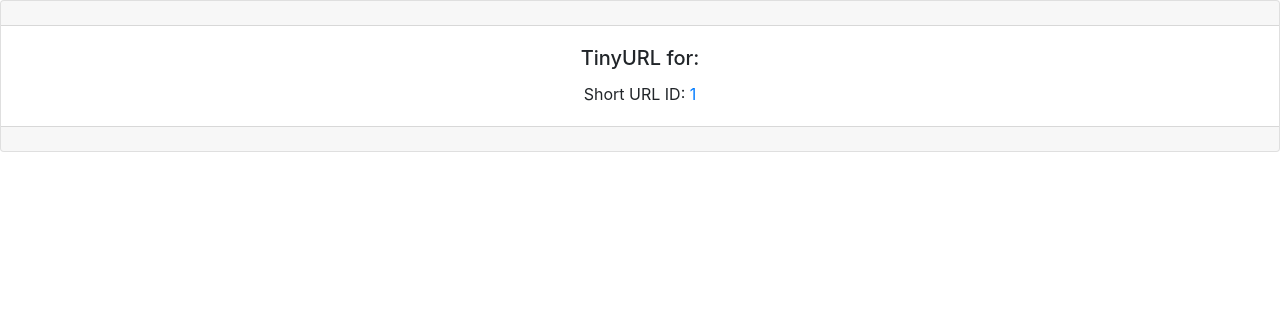
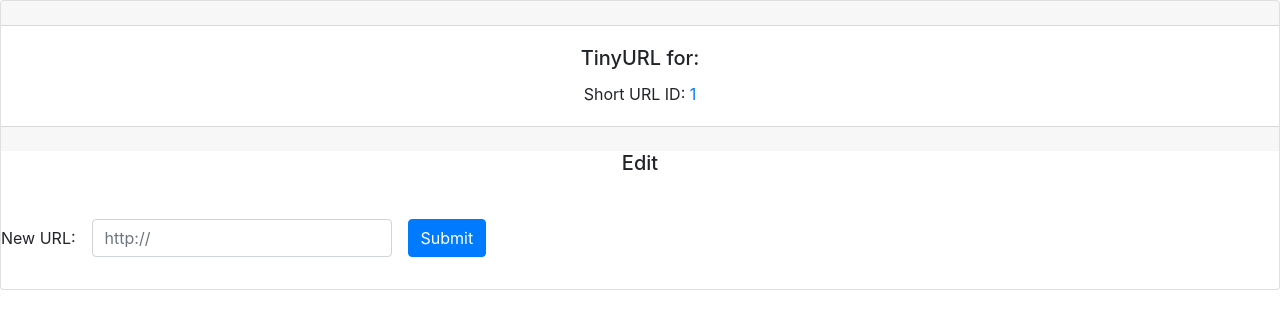
Before and after one commit to coreenhuang/tinyapp, a Node server app: page /urls/1 in a window 1280 px wide. Shown: the part 56-385 px from the top of the page. Run offline with Node 20, Linux system fonts and the light colour scheme; some libraries are stand-ins or nearby versions.

Commit message:
update urls

```diff
--- a/express_server.js
+++ b/express_server.js
@@ -44,25 +44,41 @@ app.post("/urls", (req, res) => {
   res.redirect(`/urls/${newID}`);
 });
 
+// edit urls
+app.post("/urls/:id", (req, res) => {
+  const id = req.params.id;
+  const newLongURL = req.body.longURL;
+  urlDatabase[id] = newLongURL;
+  res.redirect("/urls");
+})
+
+//delete urls
 app.post("/urls/:id/delete", (req, res) => {
   const {id} = req.params;
   delete urlDatabase[id];
   res.redirect("/urls");
 })
 
+//use short url to go to actual long urls
 app.get("/u/:id", (req, res) => {
   const longURL = urlDatabase[req.params.id];
   res.redirect(longURL);
 });
 
+//page to make new urls
 app.get("/urls/new", (req, res) => {
   res.render("urls_new");
 });
 
+// page to show output of new url input
 app.get("/urls/:id", (req, res) => {
   const templateVars = { id: req.params.id, longURL: urlDatabase[req.params.id] };
   res.render("urls_show", templateVars);
 });
+
+
+
+
 
 app.get("/", (req, res) => {
   res.send("Hello!");
--- a/views/urls_index.ejs
+++ b/views/urls_index.ejs
@@ -25,6 +25,7 @@
           <tr>
             <th scope="col">Short URL ID</th>
             <th scope="col">Long URL</th>
+            <th scope="col">Edit</th>
             <th scope="col">Delete</th>
           </tr>
         </thead>
@@ -33,7 +34,9 @@
             <tr>
               <td><%= id %></td>
               <td><%= urls[id] %></td>
-              <td> <form method="POST" action="/urls/<%= id %>/delete"><input type="submit" value="Delete" ></form> </td>
+              <td> <form method="GET" action="/urls/<%= id %>"><input type="submit" value="Edit" ></form> </td>
+
+              <td> <form method="POST" action="/urls/<%= id %>/delete"><input type="submit" class="btn btn-outline-danger" value="Delete" ></form> </td>
             </tr>
             <% } %>
           </tbody>
--- a/views/urls_show.ejs
+++ b/views/urls_show.ejs
@@ -22,7 +22,26 @@
         </p>
       </div>
       <div class="card-footer text-muted"></div>
+      <h5 class="card-title">Edit</h5>
+      <p class="card-text">
+
+        <form class="form-inline" action="/urls/<%= id %>" method="POST" >
+            <label for="longURL">New URL:</label>
+            <input
+              value="<%= longURL %>"
+              class="form-control"
+              type="text"
+              name="longURL"
+              placeholder="http://"
+              style="width: 300px; margin: 1em"
+            />
+            <button type="submit" class="btn btn-primary">Submit</button>
+        </form>
+      </p>
     </div>
+
+
+
     <!-- Bootstrap JS -->
     <script
       src="https://code.jquery.com/jquery-3.3.1.slim.min.js"
```
